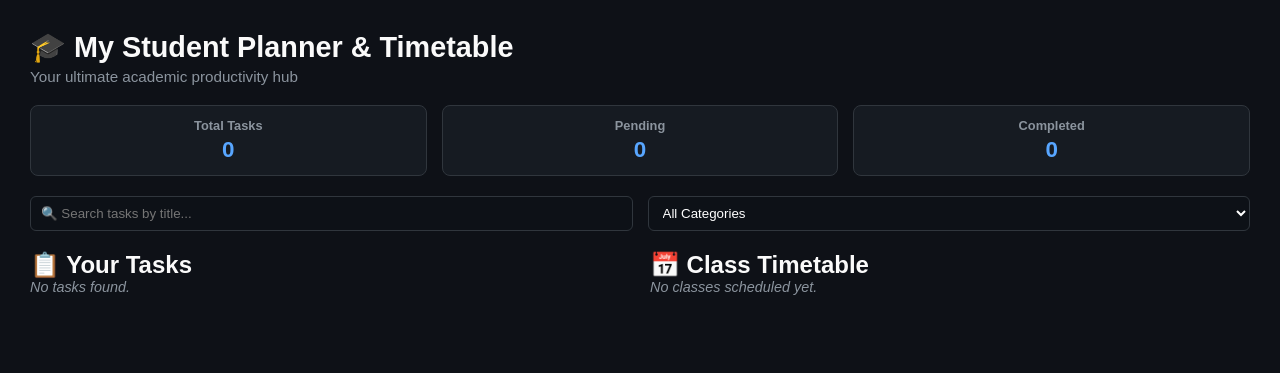
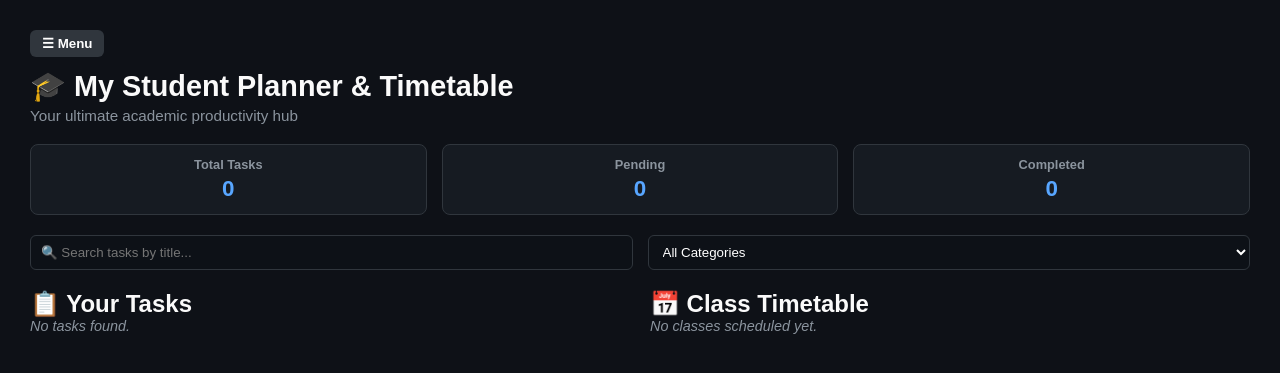
Before and after one commit to LOVEKUSH-rgb/Student_planner, a Flask app: page / in a window 1280 px wide. Shown: the top 373 px of the page. Run offline with Flask 3, Linux system fonts and the light colour scheme; data that the repository does not hold is empty.

Commit message:
Add collapsible mobile sidebar toggle

```diff
--- a/static/style.css
+++ b/static/style.css
@@ -191,7 +191,12 @@ header p {
     font-size: 0.9rem;
 }
 
-/* Mobile Responsive Collapsible Menu */
+/* Always show the toggle button on all screens */
+#sidebar-toggle {
+    display: inline-block !important;
+}
+
+/* Mobile Responsive Adjustments */
 @media (max-width: 768px) {
     body {
         height: auto;
@@ -209,10 +214,6 @@ header p {
         border-bottom: 1px solid #30363d;
     }
 
-    #sidebar-toggle {
-        display: inline-block !important;
-    }
-
     .main-content {
         padding: 15px;
         overflow-y: visible;
```
